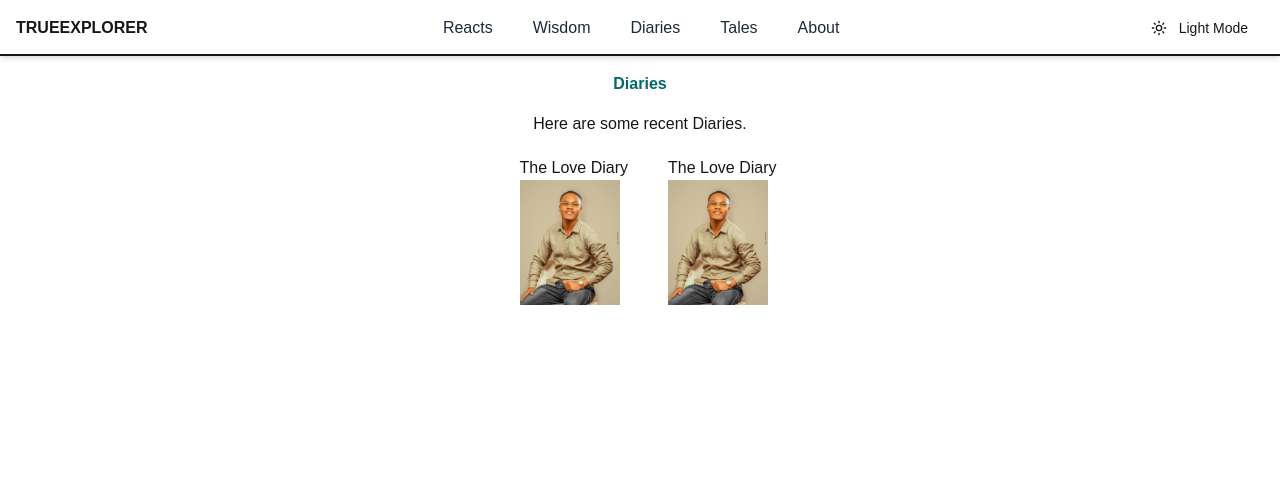
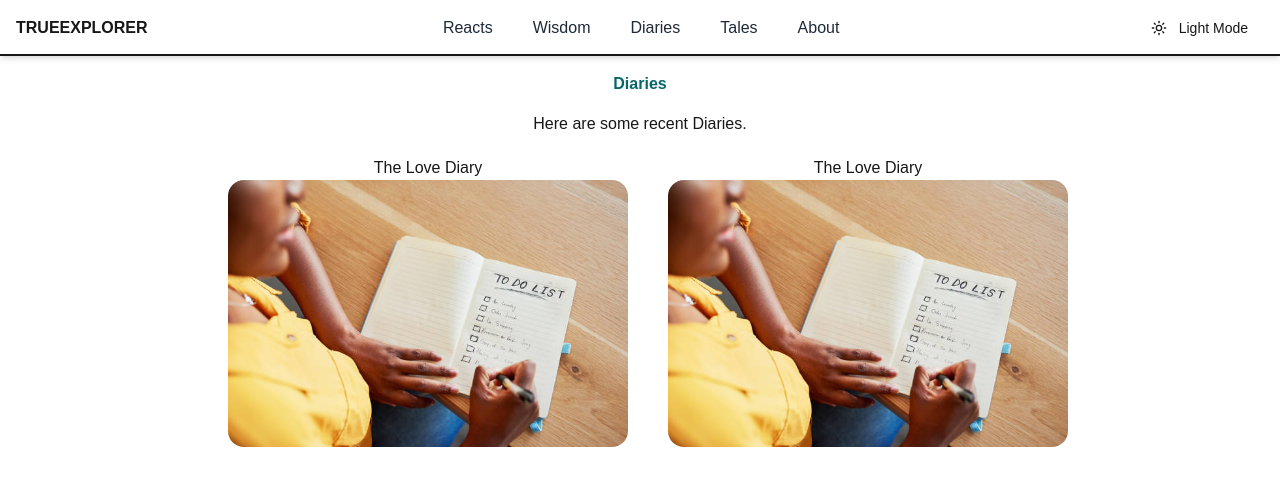
Before and after one commit to joecoco2027/true_explorer, a Next.js app: page /diaries in a window 1280 px wide. Shown: the top 486 px of the page. Built offline with nearby package versions, Linux system fonts and the light colour scheme.

Commit message:
Added about

```diff
--- a/src/app/diaries/page.tsx
+++ b/src/app/diaries/page.tsx
@@ -8,11 +8,11 @@ export default async function Blogs(){
             <h1 className="my-4 text-center text-teal-800 text-9xs font-bold ">Diaries</h1>
             <p>Here are some recent Diaries.</p>
             <ul className="px-5 ml-4 flex flex-1/2 flex-wrap">
-                {blogs.map(({ slug, metadata: { title, cover }}) => (
+                {blogs.map(({ slug, metadata: { title}}) => (
                     <li key={slug} className="p-5 hover:scale-110">
                             <Link prefetch={false} href={`/diaries/${slug}`}>
                                 <h1>{`${title}`}</h1>
-                                <Image src={cover} width={100} height={100} alt="Cover Image"/>
+                                <Image src="/images/diaries/diaries3.jpg" width={400} height={400} alt="Cover Image" className="rounded-2xl"/>
                             </Link>
                     </li>
                 ))}
```
